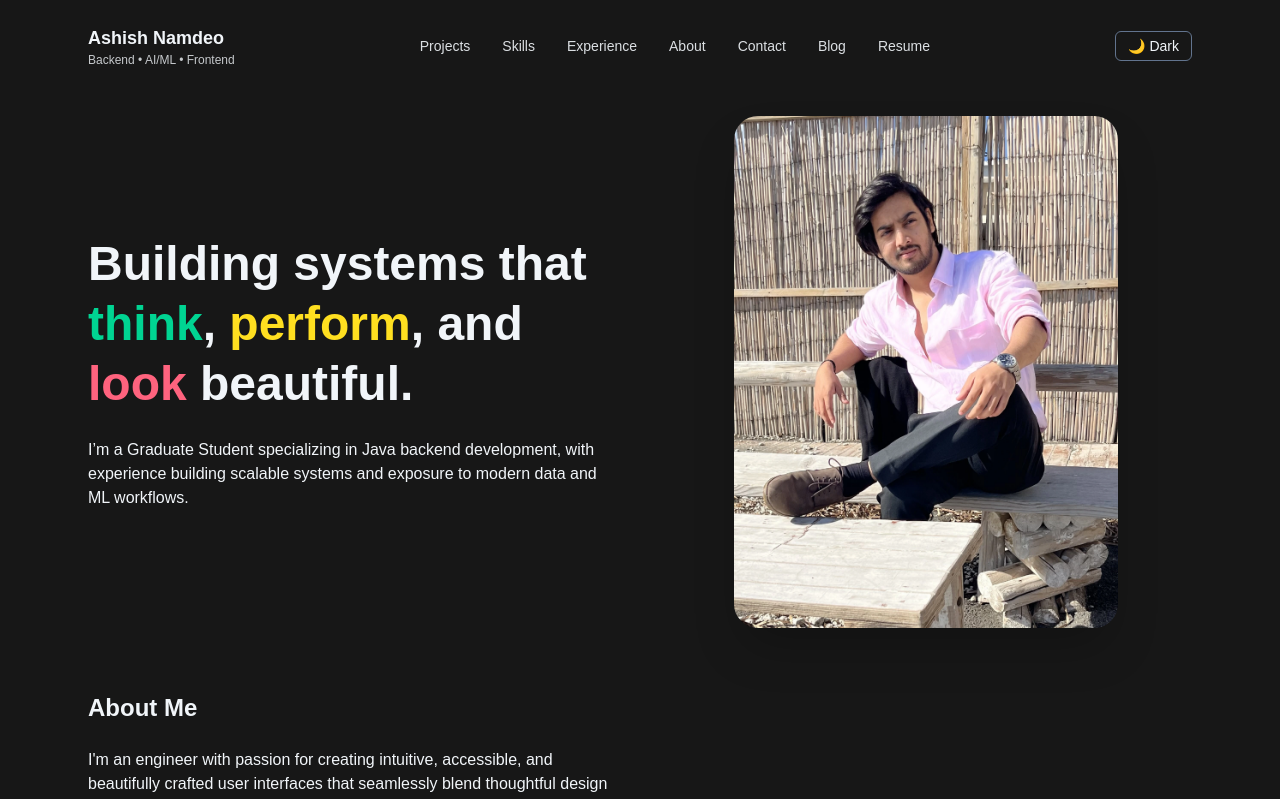
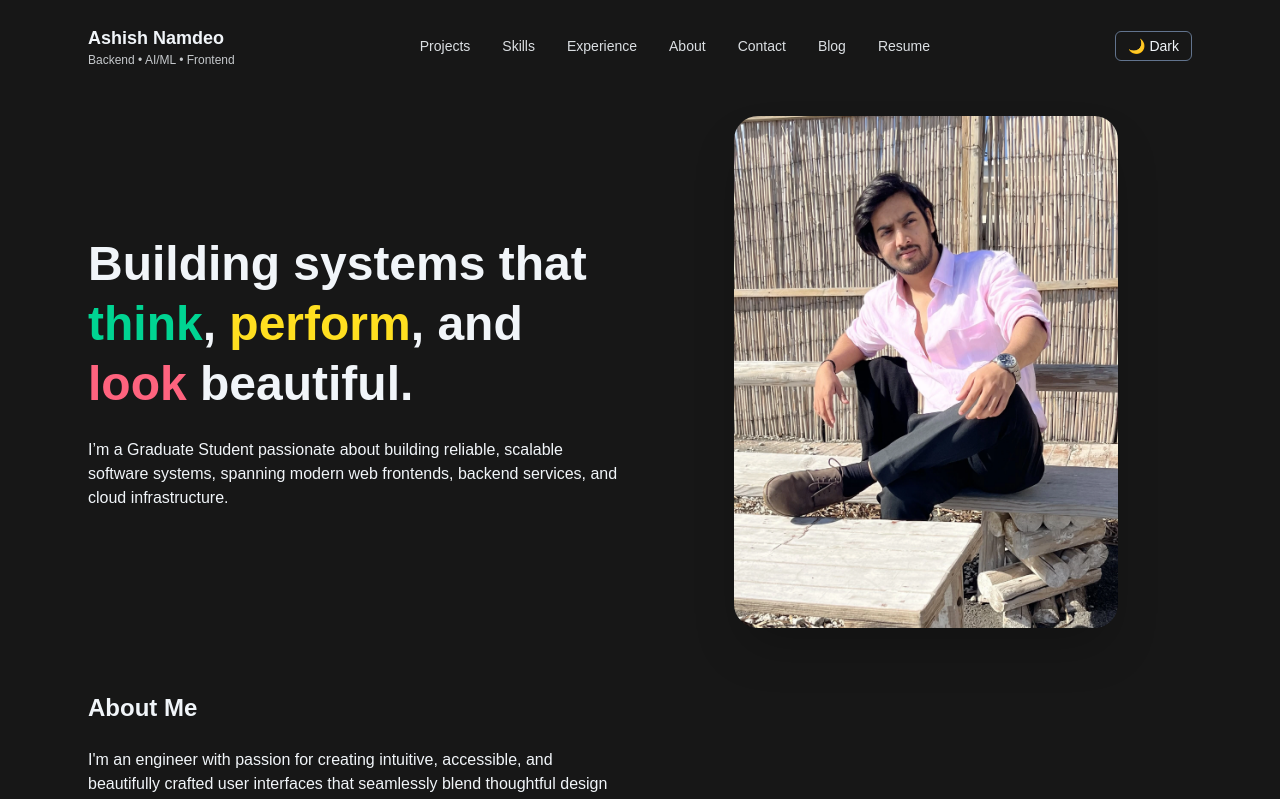
Before and after one commit to ashishnamdeo16/ashish-portfolio, a Next.js app: page / in a window 1280 px wide. Shown: the top 799 px of the page. Built offline with nearby package versions, Linux system fonts and the light colour scheme.

Commit message:
DOne title

```diff
--- a/app/pages/Hero/Hero.tsx
+++ b/app/pages/Hero/Hero.tsx
@@ -16,8 +16,8 @@ const Hero = () => {
               <span className="text-rose-400">look</span> beautiful.
             </motion.h1>
             <p className="mt-6 max-w-xl">
-              I’m a Graduate Student specializing in Java backend development, with experience building scalable systems and exposure to modern data and ML workflows.
-            </p>
+    I’m a Graduate Student passionate about building reliable, scalable software systems, spanning modern web frontends, backend services, and cloud infrastructure.
+  </p>
           </div>
           <div className="relative">
             <motion.img
```
